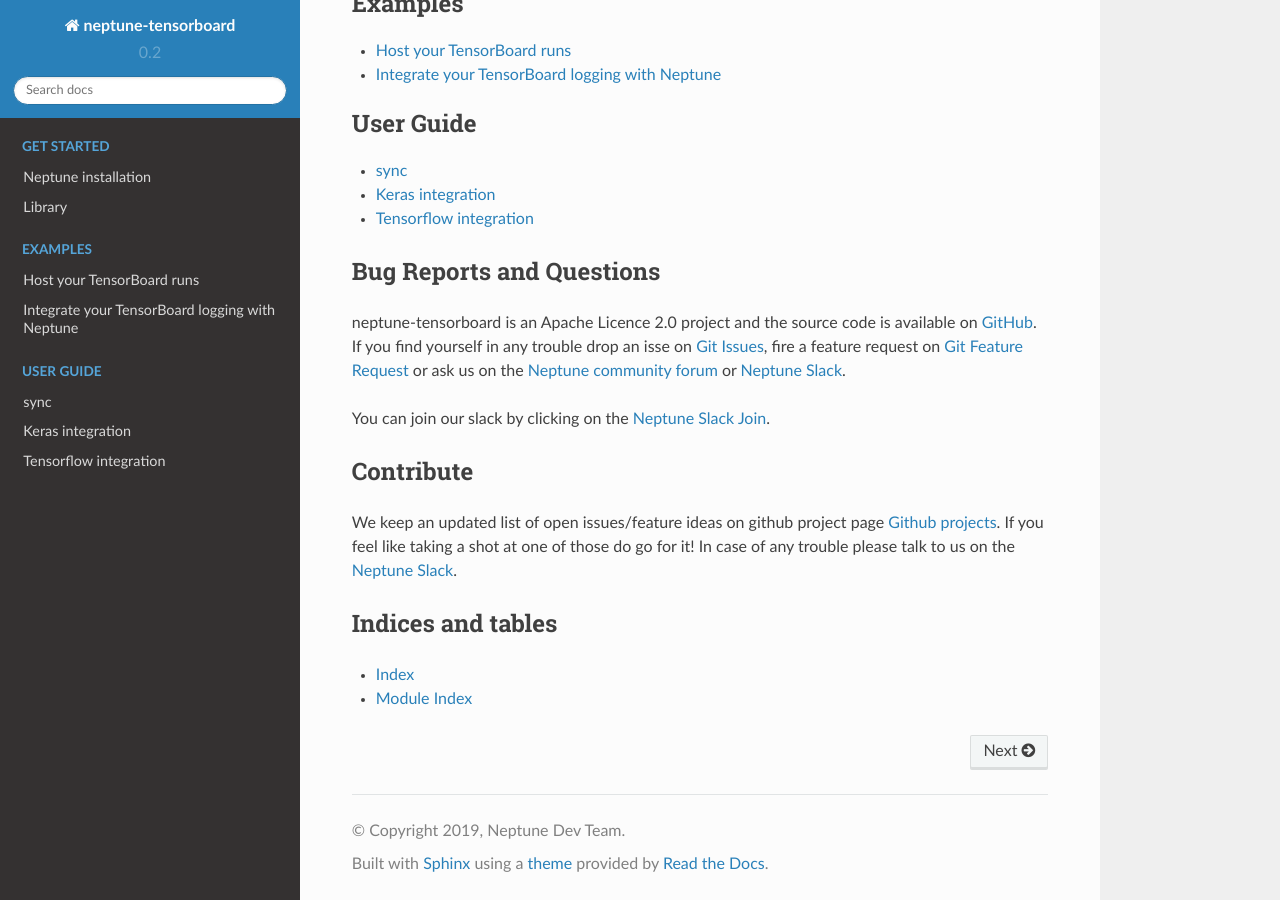
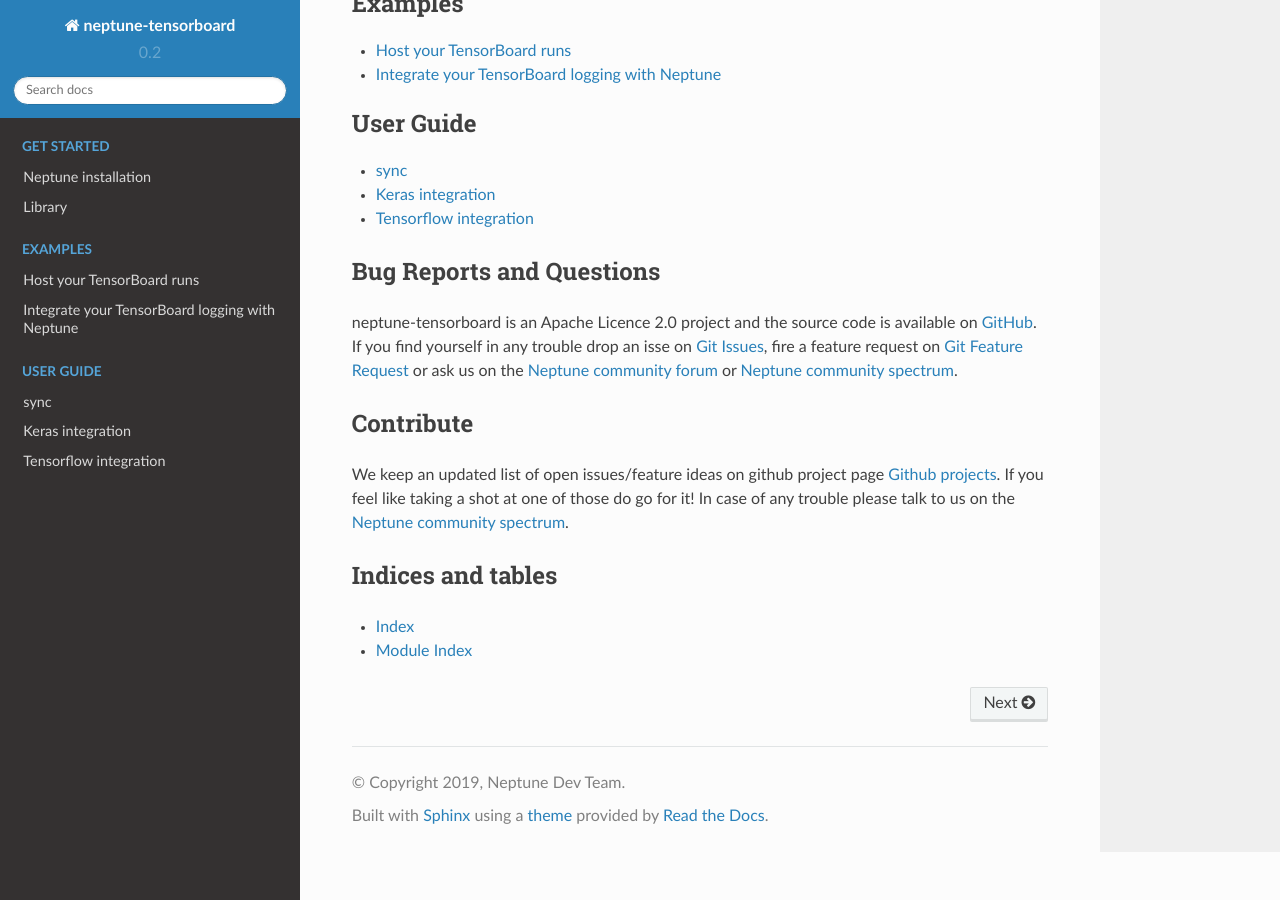
Before and after one commit to neptune-ai/neptune-tensorboard, a Sphinx documentation site: the page built from docs/index.rst, in a window 1280 px wide and 900 px high, scrolled down 1358 px. Built offline with Sphinx 7.4.7 and the Read the Docs theme 2.0.0, drawn with Linux system fonts in a browser that asks for light colours; some of the changed text lies outside the part shown.

Commit message:
Fix/slack link (#15)
* updated slack info to spectrum

* fixed name

* fixed sync command

```diff
--- a/docs/index.rst
+++ b/docs/index.rst
@@ -52,9 +52,7 @@
 
 neptune-tensorboard is an Apache Licence 2.0 project and the source code is available on `GitHub`_. If you
 find yourself in any trouble drop an isse on `Git Issues`_, fire a feature request on
-`Git Feature Request`_ or ask us on the `Neptune community forum`_ or `Neptune Slack`_.
-
-You can join our slack by clicking on the `Neptune Slack Join`_.
+`Git Feature Request`_ or ask us on the `Neptune community forum`_ or `Neptune community spectrum`_.
 
 
 Contribute
@@ -62,7 +60,7 @@
 
 We keep an updated list of open issues/feature ideas on github project page `Github projects`_.
 If you feel like taking a shot at one of those do go for it!
-In case of any trouble please talk to us on the `Neptune Slack`_.
+In case of any trouble please talk to us on the `Neptune community spectrum`_.
 
 
 Indices and tables
@@ -76,9 +74,8 @@
 .. _Git Issues: https://github.com/neptune-ml/neptune-tensorboard/issues
 .. _Git Feature Request: https://github.com/neptune-ml/neptune-tensorboard/issues
 .. _TensorBoard: https://www.tensorflow.org/guide/summaries_and_tensorboard
-.. _Neptune: http://bit.ly/2uUd9AB
+.. _experiment link: https://ui.neptune.ml/jakub-czakon/tensorboard-integration/compare?shortId=%5B%22TEN-41%22%2C%22TEN-40%22%2C%22TEN-39%22%2C%22TEN-38%22%2C%22TEN-37%22%2C%22TEN-36%22%2C%22TEN-35%22%2C%22TEN-34%22%2C%22TEN-33%22%2C%22TEN-32%22%5D
+.. _Neptune website: https://neptune.ml/
 .. _Neptune community forum: https://community.neptune.ml/
-.. _experiment link: https://ui.neptune.ml/jakub-czakon/tensorboard-integration/compare?shortId=%5B%22TEN-41%22%2C%22TEN-40%22%2C%22TEN-39%22%2C%22TEN-38%22%2C%22TEN-37%22%2C%22TEN-36%22%2C%22TEN-35%22%2C%22TEN-34%22%2C%22TEN-33%22%2C%22TEN-32%22%5D
 .. _Github projects: https://github.com/neptune-ml/neptune-tensorboard/projects
-.. _Neptune Slack: https://neptune-community.slack.com
-.. _Neptune Slack Join: https://join.slack.com/t/neptune-community/shared_invite/enQtNTI4Mjg3ODk2MjQwLWE5YjI0YThiODViNDY4MDBlNmRmZTkwNTE3YzNiMjQ5MGM2ZTFhNzhjN2YzMTIwNDM3NjQyZThmMDk1Y2Q1ZjY
+.. _Neptune community spectrum: https://spectrum.chat/neptune-community?tab=posts
```
Also changed, not shown: other parts of docs/index.rst (+2 -2 lines), README.md (+2 -2 lines), docs/examples/hosted_tensorboard.ipynb.
